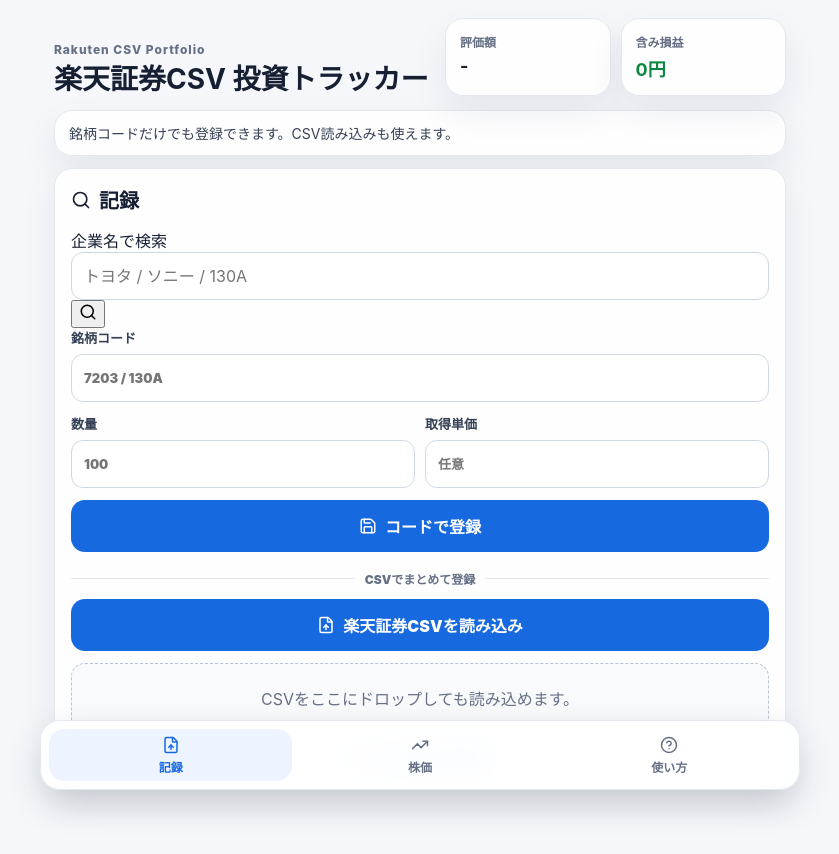
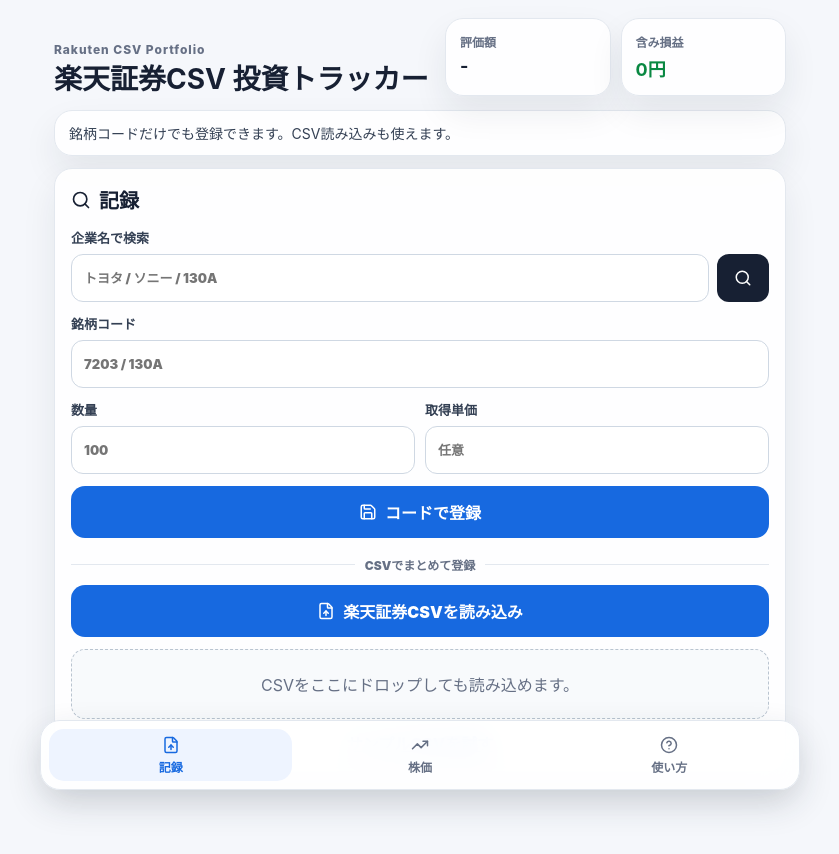
Before and after one commit to beatsbyhina-lang/investment-pnl-tracker-soft-human, a React (Vite) app: page / in a window 1280 px wide. Shown: the top 854 px of the page, without its empty margins (220-1059 px from the left). Built offline with nearby package versions, Linux system fonts and the light colour scheme.

Commit message:
Style company search results
Added styles for search form, result list, and buttons.

```diff
--- a/src/styles.css
+++ b/src/styles.css
@@ -125,6 +125,74 @@
   color: #fff;
   font-weight: 900;
   cursor: pointer;
+}
+
+.searchForm {
+  display: grid;
+  gap: 10px;
+  margin-bottom: 12px;
+}
+
+.searchForm label {
+  display: grid;
+  gap: 7px;
+  color: #344054;
+  font-size: 13px;
+  font-weight: 900;
+}
+
+.searchRow {
+  display: grid;
+  grid-template-columns: 1fr 52px;
+  gap: 8px;
+}
+
+.iconSubmit {
+  min-height: 48px;
+  display: grid;
+  place-items: center;
+  border: 0;
+  border-radius: 12px;
+  background: #172033;
+  color: #fff;
+}
+
+.resultList {
+  display: grid;
+  gap: 8px;
+  margin: 0 0 14px;
+}
+
+.resultList button {
+  width: 100%;
+  min-height: 58px;
+  display: flex;
+  align-items: center;
+  justify-content: space-between;
+  gap: 10px;
+  padding: 10px 12px;
+  border: 1px solid #d8e0ea;
+  border-radius: 12px;
+  background: #f8fafc;
+  color: #172033;
+  text-align: left;
+}
+
+.resultList span {
+  min-width: 0;
+  display: grid;
+  gap: 3px;
+}
+
+.resultList strong,
+.resultList small {
+  overflow-wrap: anywhere;
+}
+
+.resultList small {
+  color: #667085;
+  font-size: 12px;
+  font-weight: 700;
 }
 
 .manualForm {
```
